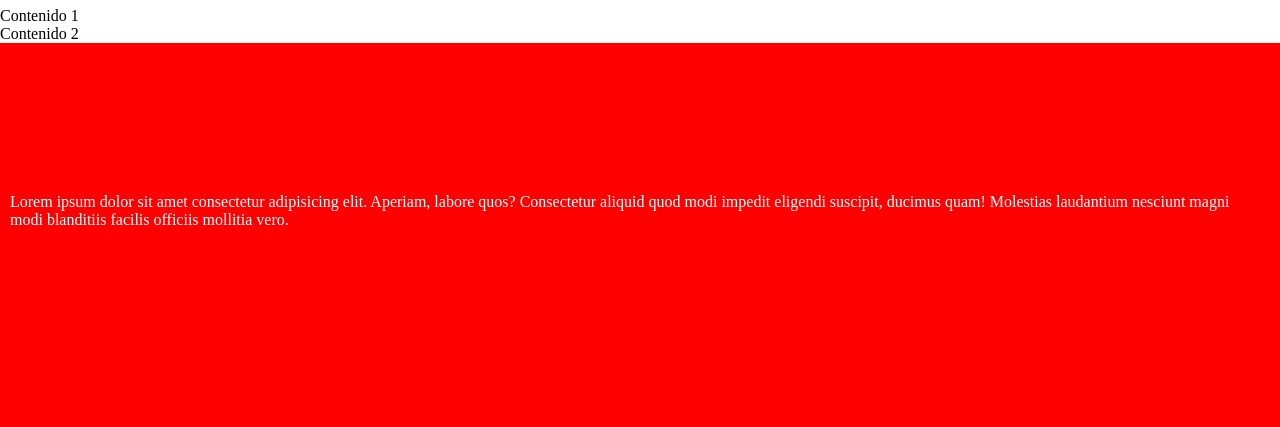
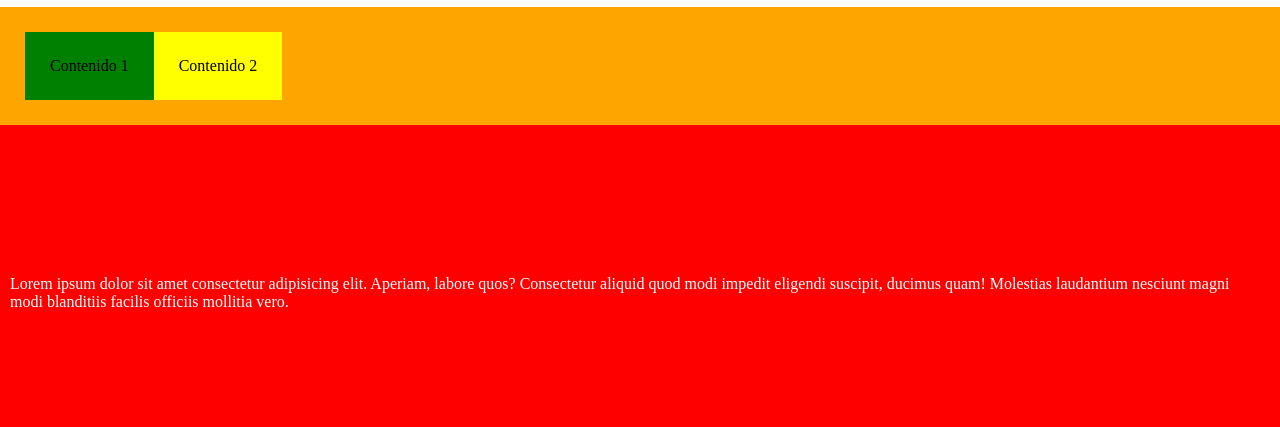
Before and after one commit to Focus0Wizard/longitudes, a plain HTML site: page index.html in a window 1280 px wide. Shown: the part 373-800 px from the top of the page. Drawn offline with Linux system fonts and the light colour scheme.

Commit message:
add flex in "contenedor"

```diff
--- a/css/styles.css
+++ b/css/styles.css
@@ -37,8 +37,20 @@ body{
     font-size: 40px;
 }
 
-.contendor{
+.contenedor{
     display: flex;
+    background-color: orange;
+    padding: 25px;
+}
+
+.uno1{
+    background-color: green;
+    padding: 25px;
+}
+
+.dos2{
+    background-color: yellow;
+    padding: 25px;
 }
 
 .forma1{
```
